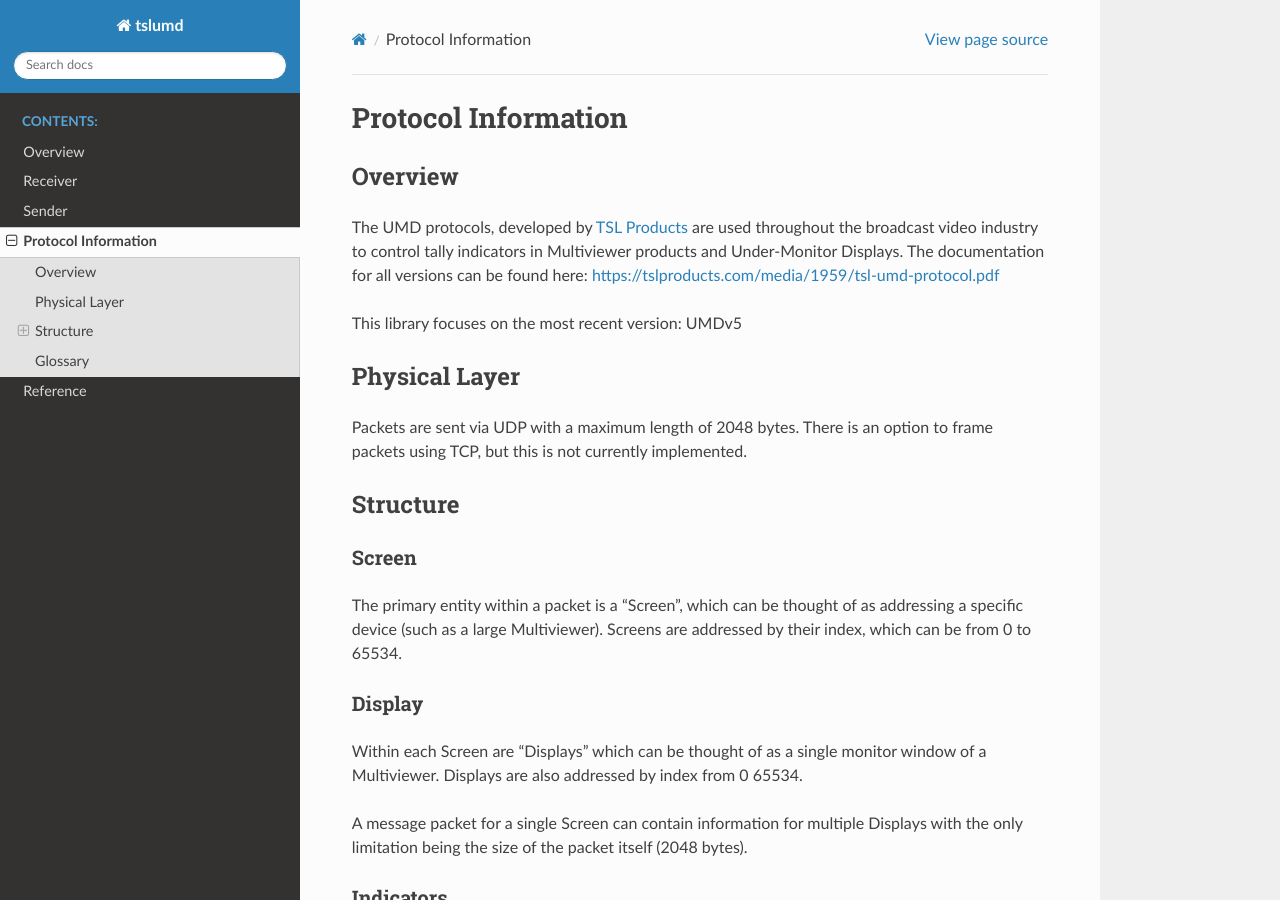
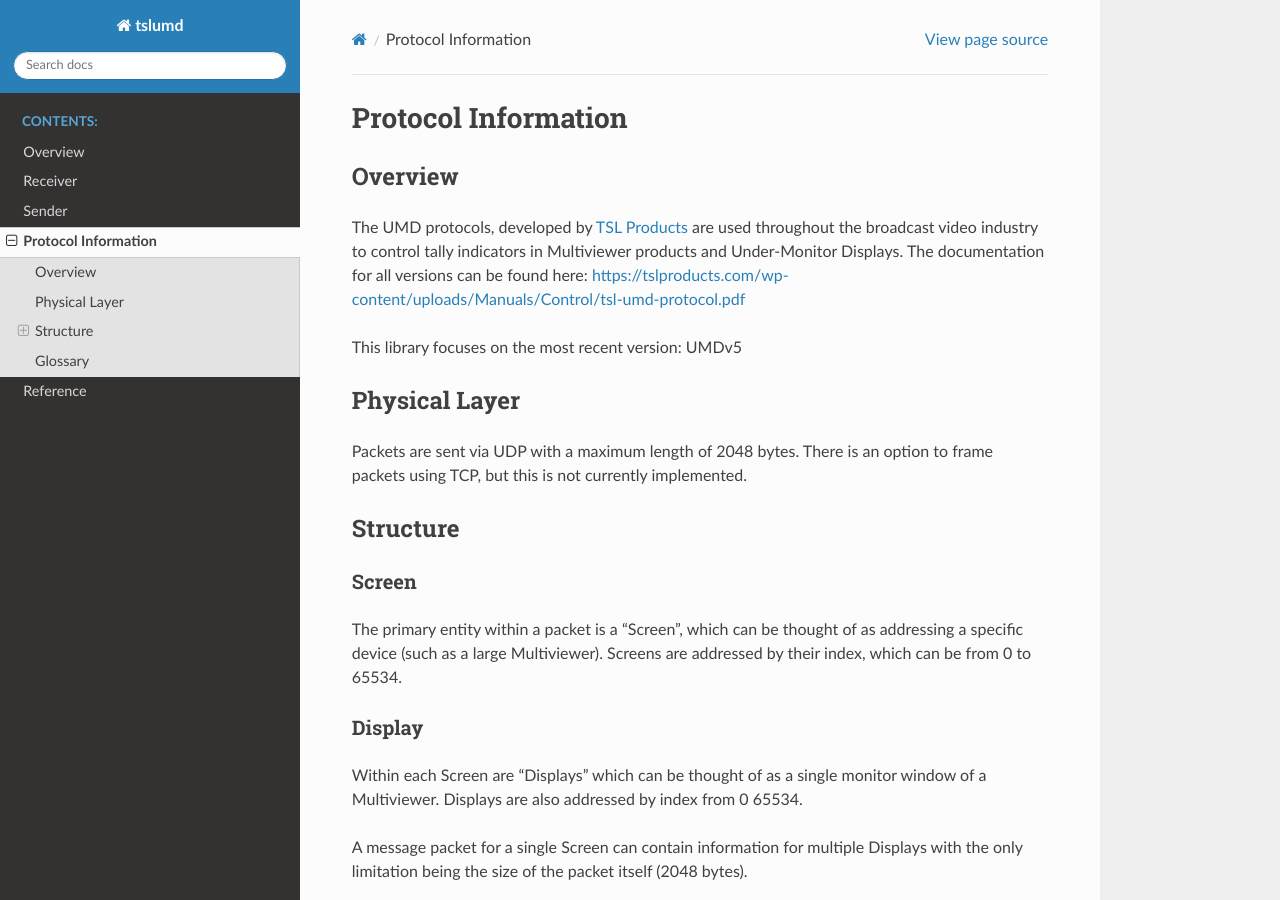
Before and after one commit to nocarryr/tslumd, a Sphinx documentation site: the page built from doc/source/protocol.rst, in a window 1280 px wide and 900 px high. Built offline with Sphinx 7.4.7 and the Read the Docs theme 3.1.0, drawn with Linux system fonts in a browser that asks for light colours; some of the changed lines change nothing that is shown.

Commit message:
Update link to protocol document

```diff
--- a/doc/source/protocol.rst
+++ b/doc/source/protocol.rst
@@ -7,7 +7,7 @@ Overview
 The UMD protocols, developed by `TSL Products`_ are used throughout the
 broadcast video industry to control tally indicators in Multiviewer products and
 Under-Monitor Displays. The documentation for all versions can be found here:
-https://tslproducts.com/media/1959/tsl-umd-protocol.pdf
+https://tslproducts.com/wp-content/uploads/Manuals/Control/tsl-umd-protocol.pdf
 
 
 This library focuses on the most recent version: UMDv5
```
